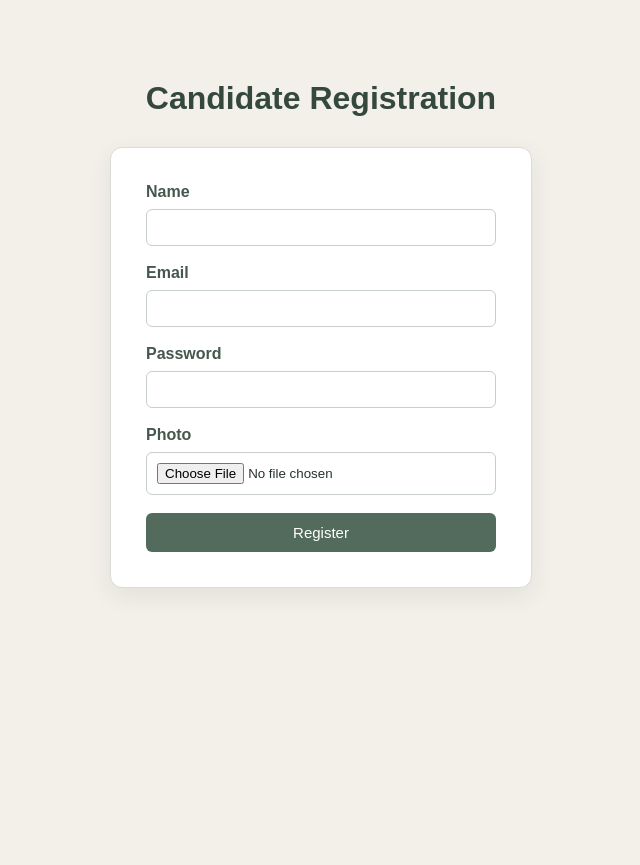
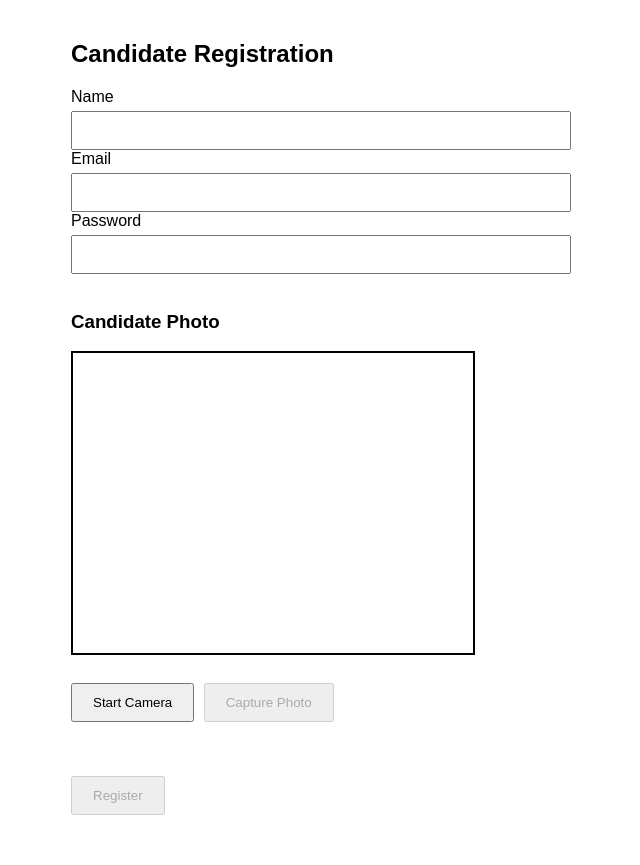
Before and after one commit to spurthisri-s/ExamGuard, a Flask app: page /register in a window 1280 px wide. Shown: the whole page, without its empty margins (319-959 px from the left). Before the commit the page ends 588 px from the top, so only its background shows below. Run offline with Flask 3, Linux system fonts and the light colour scheme.

Commit message:
Implement photo capture functionality and update registration process

```diff
--- a/app.py
+++ b/app.py
@@ -3,10 +3,38 @@ from database import init_db, get_db
 from werkzeug.security import check_password_hash, generate_password_hash,check_password_hash
 from werkzeug.utils import secure_filename
 import os
+from camera import capture_photo
 
 app = Flask(__name__)
 app.secret_key = "examguard_secret_key"
 upload_folder = "static/uploads"
+
+
+
+@app.route("/capture-photo", methods=["POST"])
+def captureCandidatePhoto():
+    photo= request.files.get("photo")
+    if not photo:
+        return {
+            "success":False,
+            "message":"No photo uploaded"
+
+        },400
+    image_data = photo.read()
+    photo_path = capture_photo(image_data)
+    if not photo_path:
+        return {
+            "success":False,
+            "message":"could not process photo"
+        },400
+    session["capture_photo"]=photo_path
+    return {
+        "success":True,
+        "message":"photo captured successfully",
+        "photo_path":photo_path
+
+    },200
+
 
 print(app.url_map)
 
@@ -18,44 +46,59 @@ def home():
     return "Welcome to Exam Guard"
 
 
-@app.route("/register", methods=["GET", "POST"])
+
+@app.route('/register', methods=['GET', 'POST'])
 def register():
+    if request.method == 'POST':
+        username = request.form.get('name', '').strip()
+        email = request.form.get('email', '').strip()
+        password = request.form.get('password', '').strip()
+       # photo = request.files.get('candidate_photo')
 
-    if request.method == "POST":
+        if not username or not email or not password:
+            return render_template('register.html', error="Please fill in all required fields.")
+        photo_path = session.get("capture_photo")
+        if not photo_path:
+            return render_template('register.html', error="Please capture a photo before registering.")
+    try:
+        connection = get_db()
+        print("candidate email:", email)
 
-        name = request.form["name"]
-        email = request.form["email"]
-        password = request.form["password"]
-        hashed_password = generate_password_hash(password)
-        print(f"Name: {name}, Email: {email}, Password: {hashed_password}")
-        photo= request.files.get("photo")
 
-        if not photo or photo.filename == "":
-            return "please select a photo"
 
-        os.makedirs(upload_folder, exist_ok=True)
-        filename=secure_filename(photo.filename)
-        photo_path=os.path.join(upload_folder, filename)
-        photo.save(photo_path)
 
-        connection = get_db()
+        # Check if email is already registered
+        # connection.execute("SELECT id FROM candidates WHERE email = ?", (email,))
+        # if connection.fetchone():
+        #     connection.close()
+        #     return render_template('register.html', error="An account with this email already exists.")
 
         connection.execute(
             """
-            INSERT INTO candidates
-            (name, email, password, photo)
-            VALUES (?, ?, ?, ?)
+            INSERT INTO candidates(name, email, password, photo)
+            VALUES(?, ?, ?, ?)
             """,
-            (name, email, hashed_password, photo_path)
+            (username, email, generate_password_hash(password), photo_path)
         )
+        connection.commit()
+        # connection.close()
+        session.pop("capture_photo", None)
+        print("Registration successful for:", username)
 
-        connection.commit()
+        # return render_template('register.html', success=True, username=username)
+        print("Registration successful for:", username)
+        print("Redirecting to login page...")
+        return redirect("/login")
+        print("Registration successful for:")
+    except Exception as e:
+        connection.rollback()
+
+        print("Error during registration:", e)
+        return render_template('register.html', error="An error occurred during registration. Please try again.")
+    finally:
         connection.close()
 
-       # return "Registration successful"
-        return redirect("/login")
-
-    return render_template("register.html")
+    return render_template('register.html')
 
 
 @app.route("/login", methods=["GET", "POST"])
--- a/templates/register.html
+++ b/templates/register.html
@@ -1,116 +1,476 @@
 <!DOCTYPE html>
+
 <html>
 
 <head>
-    <title>ExamGuard Registration</title>
+
+    <title>Candidate Registration</title>
+
 
     <style>
+
         body {
-            margin: 0;
+
             font-family: Arial, sans-serif;
-            background: #f2f0e8;
-            color: #26332d;
-            text-align: center;
+
+            margin: 40px;
+
         }
 
-        h1 {
-            margin-top: 80px;
-            color: #34483d;
+
+        .form-container {
+
+            width: 500px;
+
+            margin: auto;
+
         }
 
-        form {
-            width: 350px;
-            margin: 30px auto;
-            padding: 35px;
-            background: #ffffff;
-            border: 1px solid #d9ddd5;
-            border-radius: 12px;
-            box-shadow: 0 8px 25px rgba(38, 51, 45, 0.08);
-            text-align: left;
+
+        input {
+
+            width: 100%;
+
+            padding: 10px;
+
+            margin-top: 5px;
+
+            box-sizing: border-box;
+
         }
 
-        label {
-            color: #46574d;
-            font-weight: bold;
+
+        button {
+
+            padding: 10px 20px;
+
+            margin: 10px 5px 10px 0;
+
+            cursor: pointer;
+
         }
 
-        input {
-            width: 100%;
-            padding: 10px;
-            margin-top: 8px;
-            border: 1px solid #c7cec8;
-            border-radius: 6px;
-            box-sizing: border-box;
-            outline: none;
+
+        video {
+
+            width: 400px;
+
+            height: 300px;
+
+            border: 2px solid black;
+
+            display: block;
+
+            margin-top: 10px;
+
         }
 
-        input:focus {
-            border-color: #7d9184;
+
+        #preview {
+
+            width: 400px;
+
+            border: 2px solid green;
+
+            margin-top: 10px;
+
+            display: none;
+
         }
 
-        button {
-            width: 100%;
-            padding: 11px;
-            border: none;
-            border-radius: 6px;
-            background: #536b5d;
-            color: white;
-            font-size: 15px;
-            cursor: pointer;
+
+        #canvas {
+
+            display: none;
+
         }
 
-        button:hover {
-            background: #3f5548;
+
+        #photoStatus {
+
+            font-weight: bold;
+
         }
+
     </style>
 
 </head>
 
+
 <body>
 
-    <h1>Candidate Registration</h1>
 
-    <form method="POST" enctype="multipart/form-data">
+<div class="form-container">
+
+
+    <h2>Candidate Registration</h2>
+
+
+    <form method="POST" id="registerForm">
+
+
+        <!-- NAME -->
 
         <label>Name</label>
 
         <input
             type="text"
             name="name"
+            required
         >
 
-        <br><br>
+
+        <br>
+
+
+        <!-- EMAIL -->
 
         <label>Email</label>
 
         <input
             type="email"
             name="email"
+            required
         >
 
-        <br><br>
+
+        <br>
+
+
+        <!-- PASSWORD -->
 
         <label>Password</label>
-
 
         <input
             type="password"
             name="password"
+            required
         >
 
-        <br><br>
-        <label>Photo</label>
 
-        <input type="file" name="photo" accept="image/*" required>
         <br><br>
 
 
+        <!-- CAMERA -->
 
-        <button type="submit">
-            Register
+        <h3>Candidate Photo</h3>
+
+
+        <video
+            id="camera"
+            autoplay
+            playsinline
+        ></video>
+
+
+        <br>
+
+
+        <!-- START CAMERA -->
+
+        <button
+            type="button"
+            id="startCamera"
+        >
+
+            Start Camera
+
         </button>
 
+
+        <!-- CAPTURE PHOTO -->
+
+        <button
+            type="button"
+            id="capturePhoto"
+            disabled
+        >
+
+            Capture Photo
+
+        </button>
+
+
+        <!-- CANVAS -->
+
+        <canvas id="canvas"></canvas>
+
+
+        <!-- PHOTO PREVIEW -->
+
+        <img
+            id="preview"
+            alt="Captured Photo"
+        >
+
+
+        <p id="photoStatus"></p>
+
+
+        <br>
+
+
+        <!-- REGISTER -->
+
+        <button
+            type="submit"
+            id="registerButton"
+            disabled
+        >
+
+            Register
+
+        </button>
+
+
     </form>
+
+
+</div>
+
+
+<script>
+
+
+    // ----------------------------------------
+    // Get HTML elements
+    // ----------------------------------------
+
+    const video =
+        document.getElementById("camera");
+
+
+    const canvas =
+        document.getElementById("canvas");
+
+
+    const preview =
+        document.getElementById("preview");
+
+
+    const startCameraButton =
+        document.getElementById("startCamera");
+
+
+    const captureButton =
+        document.getElementById("capturePhoto");
+
+
+    const registerButton =
+        document.getElementById("registerButton");
+
+
+    const photoStatus =
+        document.getElementById("photoStatus");
+
+
+    // Store camera stream
+
+    let cameraStream = null;
+
+
+
+    // ----------------------------------------
+    // START CAMERA
+    // ----------------------------------------
+
+    startCameraButton.addEventListener(
+        "click",
+        async function () {
+
+            try {
+
+                // Ask browser for camera permission
+
+                cameraStream =
+                    await navigator.mediaDevices.getUserMedia({
+
+                        video: true
+
+                    });
+
+
+                // Show camera inside video element
+
+                video.srcObject =
+                    cameraStream;
+
+
+                // Enable capture button
+
+                captureButton.disabled =
+                    false
+                photoStatus.textContent =
+                    "Camera started. Position your face and click Capture Photo.";
+
+            }
+
+            catch (error) {
+
+                console.error(error);
+
+
+                photoStatus.textContent =
+                    "Unable to access camera. Please allow camera permission.";
+
+            }
+
+        }
+    );
+
+
+
+    // ----------------------------------------
+    // CAPTURE PHOTO
+    // ----------------------------------------
+
+    captureButton.addEventListener(
+        "click",
+        function () {
+
+
+            // Set canvas size same as camera
+
+            canvas.width =
+                video.videoWidth;
+
+
+            canvas.height =
+                video.videoHeight;
+
+
+            // Get canvas drawing context
+
+            const context =
+                canvas.getContext("2d");
+
+
+            // Copy video frame to canvas
+
+            context.drawImage(
+                video,
+                0,
+                0,
+                canvas.width,
+                canvas.height
+            );
+
+
+            // Display captured image
+
+            const imageData =
+                canvas.toDataURL("image/jpeg");
+
+
+            preview.src =
+                imageData;
+
+
+            preview.style.display =
+                "block";
+
+
+            photoStatus.textContent =
+                "Photo captured. Saving...";
+
+
+
+            // Convert canvas image
+            // into Blob
+
+            canvas.toBlob(
+                async function (blob) {
+
+
+                    // Create form data
+
+                    const formData =
+                        new FormData();
+
+
+                    // Add photo
+
+                    formData.append(
+                        "photo",
+                        blob,
+                        "candidate.jpg"
+                    );
+
+
+
+                    // Send photo to Flask
+
+                    const response =
+                        await fetch(
+                            "/capture-photo",
+                            {
+                                method: "POST",
+                                body: formData
+                            }
+                        );
+
+
+
+                    // Convert response to JSON
+
+                    const result =
+                        await response.json();
+
+
+
+                    // Check result
+
+                    if (result.success) {
+
+
+                        photoStatus.textContent =
+                            "Photo captured successfully!";
+
+
+                        // Enable Register button
+
+                        registerButton.disabled =
+                            false;
+
+
+
+                        // Stop camera
+
+                        if (cameraStream) {
+
+                            cameraStream
+                                .getTracks()
+                                .forEach(
+                                    function(track) {
+
+                                        track.stop();
+
+                                    }
+                                );
+
+                        }
+
+                    }
+
+                    else {
+
+
+                        photoStatus.textContent =
+                            "Photo capture failed.";
+
+                    }
+
+
+                },
+                "image/jpeg"
+            );
+
+        }
+    );
+
+
+</script>
+
 
 </body>
 
```
Also changed, not shown: camera.py (+58 -0 lines), database/examguard.db, static/uploads/candidate2026-09-04_11-05-05.jpg (added), static/uploads/candidate_20260901_190315.jpg (added).
